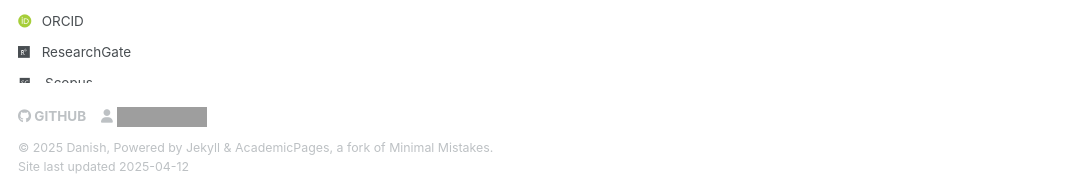
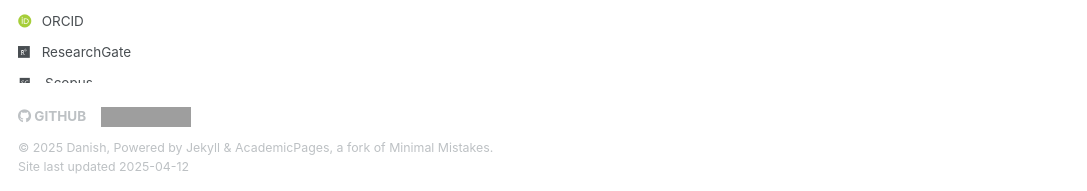
Before and after one commit to danishfurekhdar/danishfurekhdar.github.io, a Jekyll site: the page built from _pages/about.md, in a window 1280 px wide and 900 px high, scrolled down 540 px. Shown: the part 706-897 px from the top of the window, without its empty margins (0-1087 px from the left). Built offline with Jekyll 4.4.1, drawn with Linux system fonts in a browser that asks for light colours; some web fonts are replaced; grey boxes are pictures that could not be loaded.

Commit message:
Update footer.html

```diff
--- a/_includes/footer.html
+++ b/_includes/footer.html
@@ -9,9 +9,8 @@
 
     <!-- ✅ Replaced sitemap with visitor count -->
    <li>
-  <i class="fas fa-user" aria-hidden="true"></i>
     <img src="https://hitscounter.dev/api/hit?url=danishfurekhdar.me&label=Visitors&icon=heart-fill&color=%23dc3545">
-</li>
+   </li>
 
 
   </ul>
```
